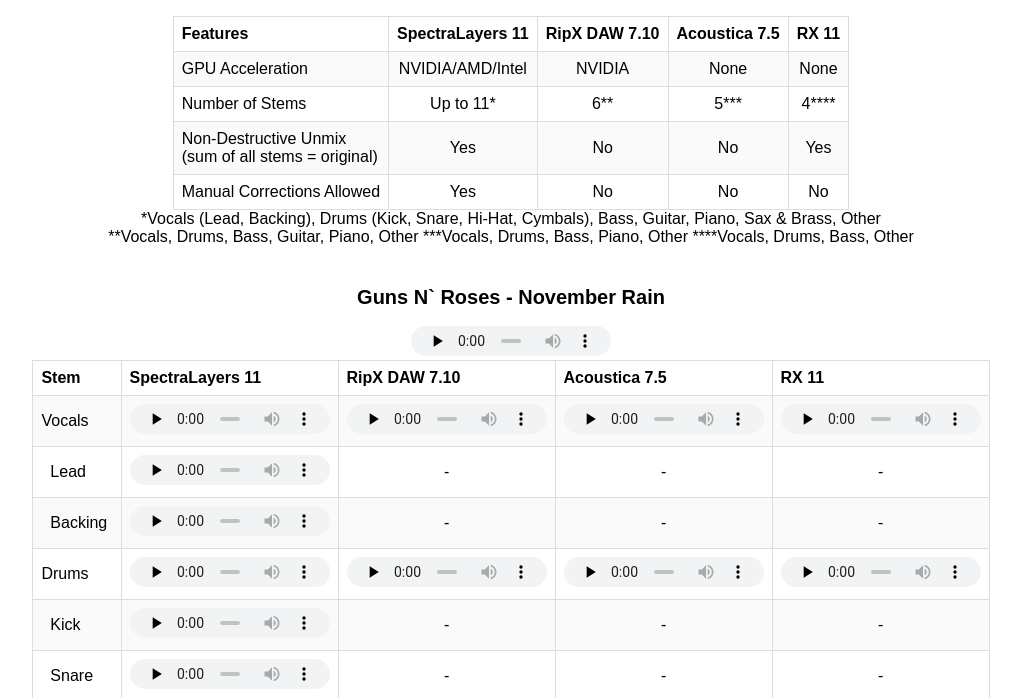
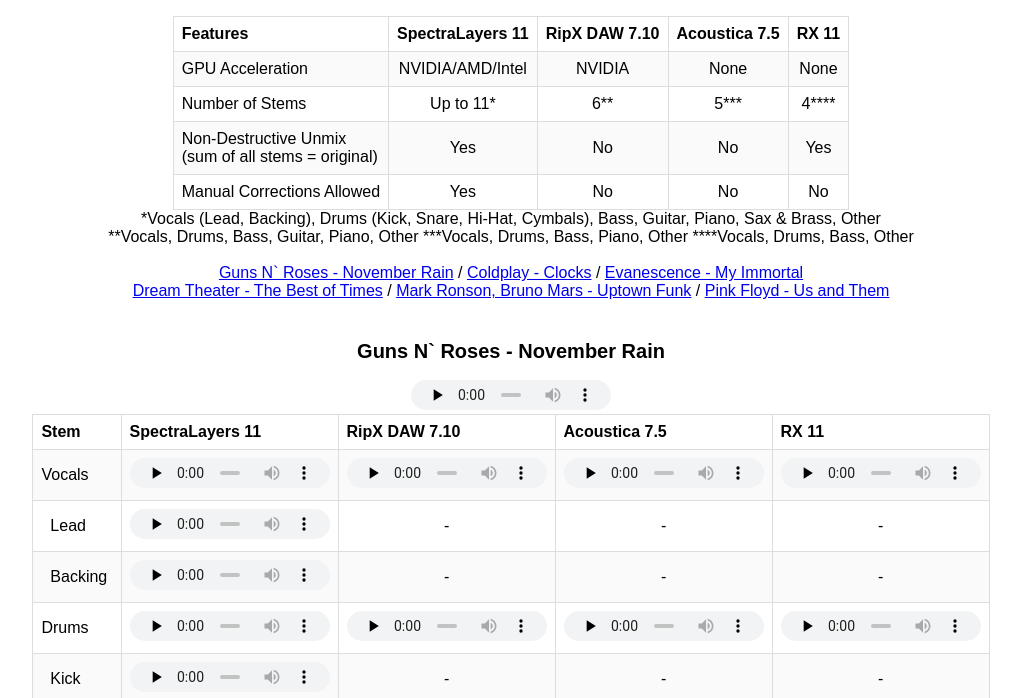
Before and after one commit to divideconcept/Unmix-Comparison, a plain HTML site: page index.html in a window 1280 px wide. Shown: the part 94-792 px from the top of the page, without its empty margins (129-1150 px from the left). Drawn offline with Linux system fonts and the light colour scheme.

Commit message:
add song index

```diff
--- a/index.html
+++ b/index.html
@@ -97,8 +97,15 @@ See also: <a href="https://divideconcept.github.io/Restoration-Comparison/">Spee
 </table>
 *Vocals (Lead, Backing), Drums (Kick, Snare, Hi-Hat, Cymbals), Bass, Guitar, Piano, Sax & Brass, Other<br/>
 **Vocals, Drums, Bass, Guitar, Piano, Other ***Vocals, Drums, Bass, Piano, Other ****Vocals, Drums, Bass, Other<br/>
+<br/>
+<a href="#novemberrain">Guns N` Roses - November Rain</a> /
+<a href="#clocks">Coldplay - Clocks</a> /
+<a href="#myimmortal">Evanescence - My Immortal</a><br/>
+<a href="#thebestoftimes">Dream Theater - The Best of Times</a> /
+<a href="#uptownfunk">Mark Ronson, Bruno Mars - Uptown Funk</a> /
+<a href="#usandthem">Pink Floyd - Us and Them</a>
 
-<h2>Guns N` Roses - November Rain</h2>
+<a id="novemberrain"><h2>Guns N` Roses - November Rain</h2></a>
 <audio controls preload="none" src="novemberrain.wav"></audio>
 <table>
     <tr>
@@ -194,7 +201,7 @@ See also: <a href="https://divideconcept.github.io/Restoration-Comparison/">Spee
     </tr>
 </table>
 
-<h2>Coldplay - Clocks</h2>
+<a id="clocks"><h2>Coldplay - Clocks</h2></a>
 <audio controls preload="none" src="clocks.wav"></audio>
 <table>
     <tr>
@@ -276,7 +283,7 @@ See also: <a href="https://divideconcept.github.io/Restoration-Comparison/">Spee
     </tr>
 </table>
 
-<h2>Evanescence - My Immortal</h2>
+<a id="myimmortal"><h2>Evanescence - My Immortal</h2></a>
 <audio controls preload="none" src="myimmortal.wav"></audio>
 <table>
     <tr>
@@ -372,7 +379,7 @@ See also: <a href="https://divideconcept.github.io/Restoration-Comparison/">Spee
     </tr>
 </table>
 
-<h2>Dream Theater - The Best of Times</h2>
+<a id="thebestoftimes"><h2>Dream Theater - The Best of Times</h2></a>
 <audio controls preload="none" src="thebestoftimes.wav"></audio>
 <table>
     <tr>
@@ -454,7 +461,7 @@ See also: <a href="https://divideconcept.github.io/Restoration-Comparison/">Spee
     </tr>
 </table>
 
-<h2>Mark Ronson, Bruno Mars - Uptown Funk</h2>
+<a id="uptownfunk"><h2>Mark Ronson, Bruno Mars - Uptown Funk</h2></a>
 <audio controls preload="none" src="uptownfunk.wav"></audio>
 <table>
     <tr>
@@ -557,7 +564,7 @@ See also: <a href="https://divideconcept.github.io/Restoration-Comparison/">Spee
     </tr>
 </table>
 
-<h2>Pink Floyd - Us and Them</h2>
+<a id="usandthem"><h2>Pink Floyd - Us and Them</h2></a>
 <audio controls preload="none" src="usandthem.wav"></audio>
 <table>
     <tr>
```
